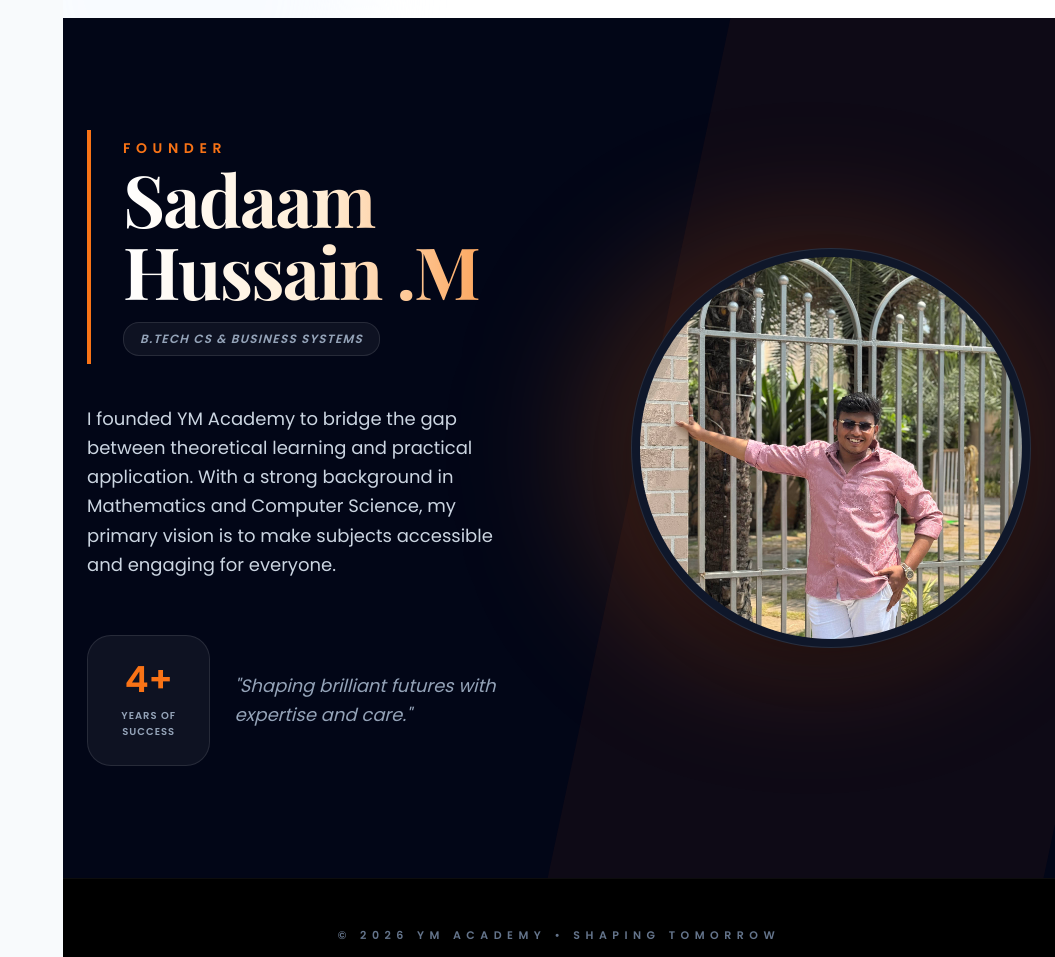
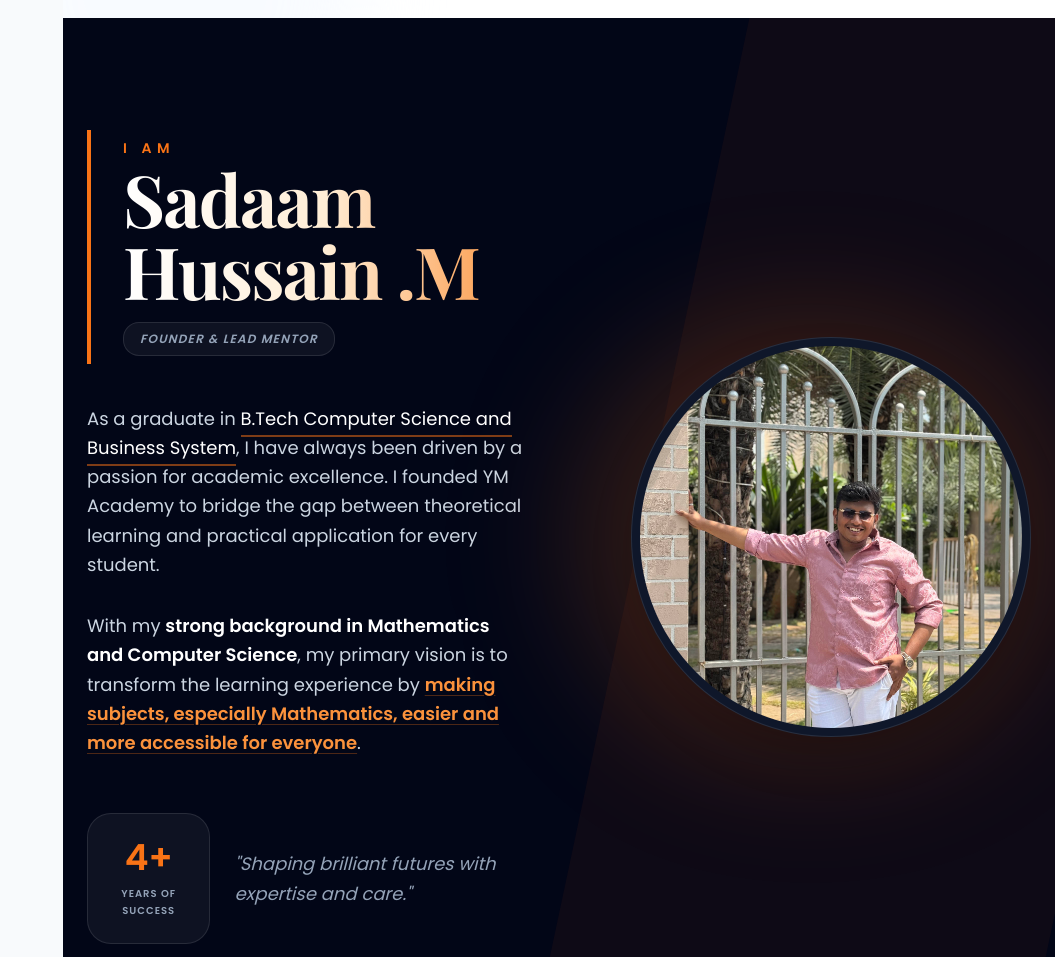
Before and after one commit to Sadaam-Hussain/YM-Academy, a plain HTML site: page index.html in a window 1280 px wide. Shown: the part 7000-7957 px from the top of the page, without its empty margins (225-1280 px from the left). Drawn offline with nearby package versions, Linux system fonts and the light colour scheme.

Commit message:
Update index.html

```diff
--- a/index.html
+++ b/index.html
@@ -338,19 +338,23 @@ This perfect 100% success shows their hard work, our top teaching, and the warm
       <div class="grid grid-cols-1 lg:grid-cols-2 gap-16 items-center">
         <div class="reveal">
           <div class="relative pl-8 border-l-4 border-orange-500 py-2 mb-10">
-              <p class="text-orange-500 text-sm font-bold uppercase tracking-[0.4em] mb-1">Founder</p>
+              <p class="text-orange-500 text-sm font-bold uppercase tracking-[0.4em] mb-1">I Am </p>
               <h3 class="text-5xl md:text-7xl font-black tracking-tight text-transparent bg-clip-text bg-gradient-to-r from-white via-orange-100 to-orange-400">
                   Sadaam Hussain .M
               </h3>
               <div class="mt-4 inline-flex items-center gap-2 bg-white/5 border border-white/10 px-4 py-2 rounded-2xl">
-                  <span class="text-slate-400 text-xs font-bold uppercase tracking-widest italic">B.Tech CS & Business Systems</span>
+                  <span class="text-slate-400 text-xs font-bold uppercase tracking-widest italic">Founder & Lead Mentor</span>
               </div>
           </div>
 
-          <div class="space-y-8 text-slate-300 text-lg leading-relaxed">
+           <div class="space-y-8 text-slate-300 text-lg leading-relaxed">
             <p>
-              I founded YM Academy to bridge the gap between theoretical learning and practical application. With a strong background in Mathematics and Computer Science, my primary vision is to make subjects accessible and engaging for everyone.
+              As a graduate in <span class="text-white border-b-2 border-orange-500/50 pb-1">B.Tech Computer Science and Business System</span>, I have always been driven by a passion for academic excellence. I founded YM Academy to bridge the gap between theoretical learning and practical application for every student.
             </p>
+            <p>
+              With my <span class="text-white font-semibold">strong background in Mathematics and Computer Science</span>, my primary vision is to transform the learning experience by <span class="text-orange-400 font-bold underline decoration-orange-500/30 underline-offset-4">making subjects, especially Mathematics, easier and more accessible for everyone</span>.
+            </p>
+
             <div class="pt-6 flex items-center gap-6">
               <div class="text-center bg-white/5 p-6 rounded-3xl border border-white/10 hover:border-orange-500/40 transition-all">
                 <p class="text-4xl font-black text-orange-500"><span class="stat-number">4</span>+</p>
```
